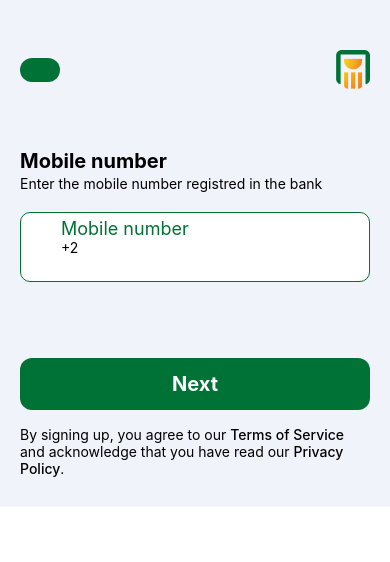
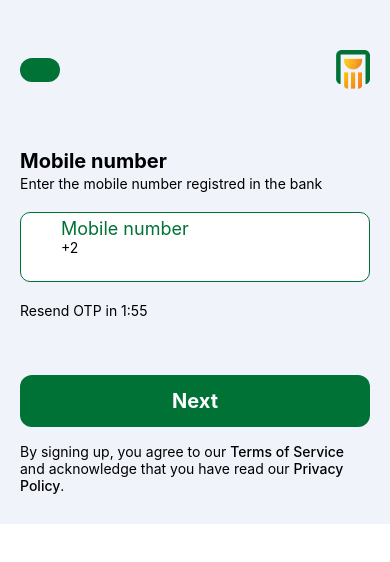
Before and after one commit to radwaradwan/NBE_APP, a React Native app: screen / in a window 390 px wide. Shown: the top 562 px of the page. Built offline with nearby package versions, Linux system fonts and the light colour scheme; grey boxes are pictures that could not be loaded.

Commit message:
add otp timer

```diff
--- /dev/null
+++ b/Components/Atoms/OTPTimer.tsx
@@ -0,0 +1,50 @@
+import React, { useState, useEffect } from 'react';
+import { View, Text, TouchableOpacity, StyleSheet } from 'react-native';
+
+function OTPTimer() {
+    const [timer, setTimer] = useState<number>(120); // Timer in seconds
+    const [isResendEnabled, setIsResendEnabled] = useState<boolean>(false);
+
+    useEffect(() => {
+        let interval: NodeJS.Timeout;
+        if (timer > 0) {
+        interval = setInterval(() => {
+            setTimer(prevTimer => prevTimer - 1);
+        }, 1000);
+        } else {
+        setIsResendEnabled(true);
+        }
+
+        return () => clearInterval(interval);
+    }, [timer]);
+
+    const handleResendOTP = () => {
+        setTimer(120); // Reset timer
+        setIsResendEnabled(false); // Disable resend button
+    };
+
+    return (
+        <View>
+            {timer > 0 ?
+            (<Text>Resend OTP in {Math.floor(timer / 60)}:{timer % 60 < 10 ? `0${timer % 60}` : timer % 60}</Text>)
+            :
+            (
+            <TouchableOpacity onPress={handleResendOTP} disabled={!isResendEnabled}>
+                    <Text style={isResendEnabled ? styles.enabled : styles.disabled}>Resend OTP</Text>
+            </TouchableOpacity>
+            )}
+        </View>
+    );
+}
+
+const styles = StyleSheet.create({
+    enabled:{
+        color:'blue',
+    },
+    disabled:{
+        color:'gray',
+    },
+
+});
+
+export default OTPTimer;
--- a/Components/Atoms/SignUpInputs.tsx
+++ b/Components/Atoms/SignUpInputs.tsx
@@ -19,9 +19,8 @@ function SignUpInputs(props: Props){
         if (input === '' || input === '+') {
             // If input is empty, maintain the '+2' prefix
             setPhoneNumber('+2');
-        } else {
-            // Remove all non-numeric characters
-            // const numericValue = input.replace(/\D/g, '');
+        }
+        else {
             // Ensure the numeric value is not longer than 11 characters (13 total characters including '+2')
             const formattedValue = input.substring(0, 13);
             // Update the phone number state with the '+2' prefix and the formatted numeric value
--- a/Components/Screens/SignUpMobileScreen.tsx
+++ b/Components/Screens/SignUpMobileScreen.tsx
@@ -3,13 +3,18 @@ import {StyleSheet,StatusBar,View,Text,KeyboardAvoidingView, Platform} from 'rea
 import SignUpAbovePart from '../Organisms/SignUpAbovePart';
 import SignUpInputs from '../Atoms/SignUpInputs';
 import SubmitButton from '../Atoms/SubmitButton';
+import OTPTimer from '../Atoms/OTPTimer';
 function SignUpMobileScreen() {
     return (
         <KeyboardAvoidingView style={styles.outerContainer} behavior={Platform.OS === 'ios' ? 'padding' : undefined}>
             <View style={styles.innerContainer}>
                 <StatusBar translucent backgroundColor="transparent" />
                 <SignUpAbovePart/>
-                <SignUpInputs placeholder="enter your mobile number" title="Mobile number" path={require('../../Assets/images/mobile.png')} type="phone number"/>
+                <SignUpInputs placeholder="enter your mobile number" title="Mobile number"
+                path={require('../../Assets/images/mobile.png')}
+                type="phone number"
+                />
+                <OTPTimer/>
             </View>
             <View style={styles.innerContainer}>
                 <SubmitButton title="Next"/>
```
